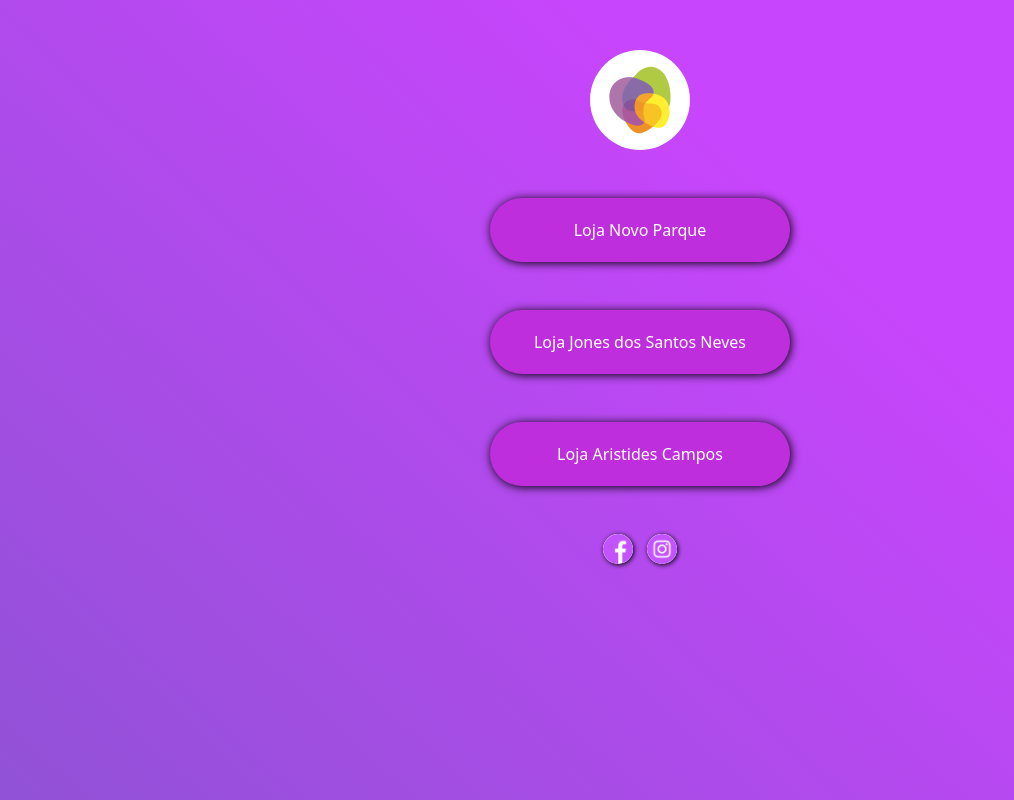
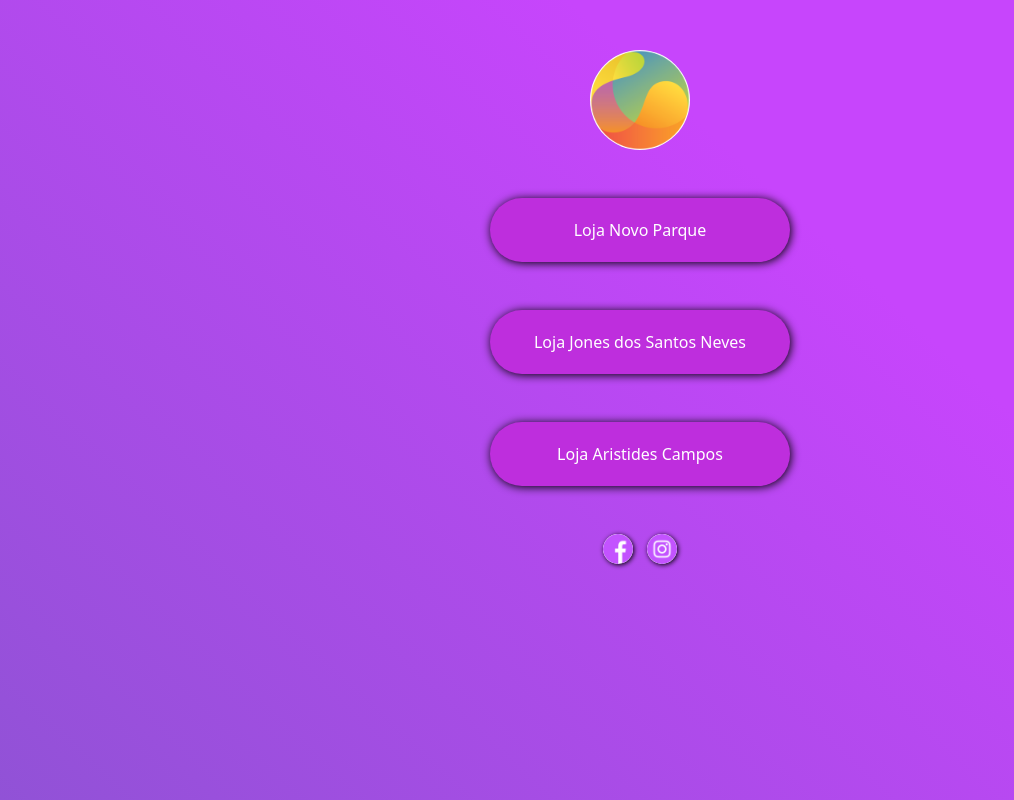
Before and after one commit to mundodastintas/mdtintas, a plain HTML site: page index.html in a window 1280 px wide. Shown: the top 800 px of the page, without its empty margins (0-1014 px from the left). Drawn offline with nearby package versions, Linux system fonts and the light colour scheme.

Commit message:
Alteração de logo
Logo atualizada para a nova logo.

```diff
--- a/index.html
+++ b/index.html
@@ -12,7 +12,7 @@
         <div class="container">
             <div class="text-center">
                 <div class="celula1 mb-5"><!--Logo do Cliente-->
-                    <img src="img/Avatar2.png" alt="logo" class="logo">
+                    <img src="img/Logo-3.png" alt="logo" class="logo">
                 </div>
                 <div class="celula-link mb-5"><!--Links dos clientes-->
                     <a href="https://api.whatsapp.com/send?phone=5528999915777" class="link">Loja Novo Parque</a>
```
Also changed, not shown: img/Logo-3.png (added), 1 other file.
